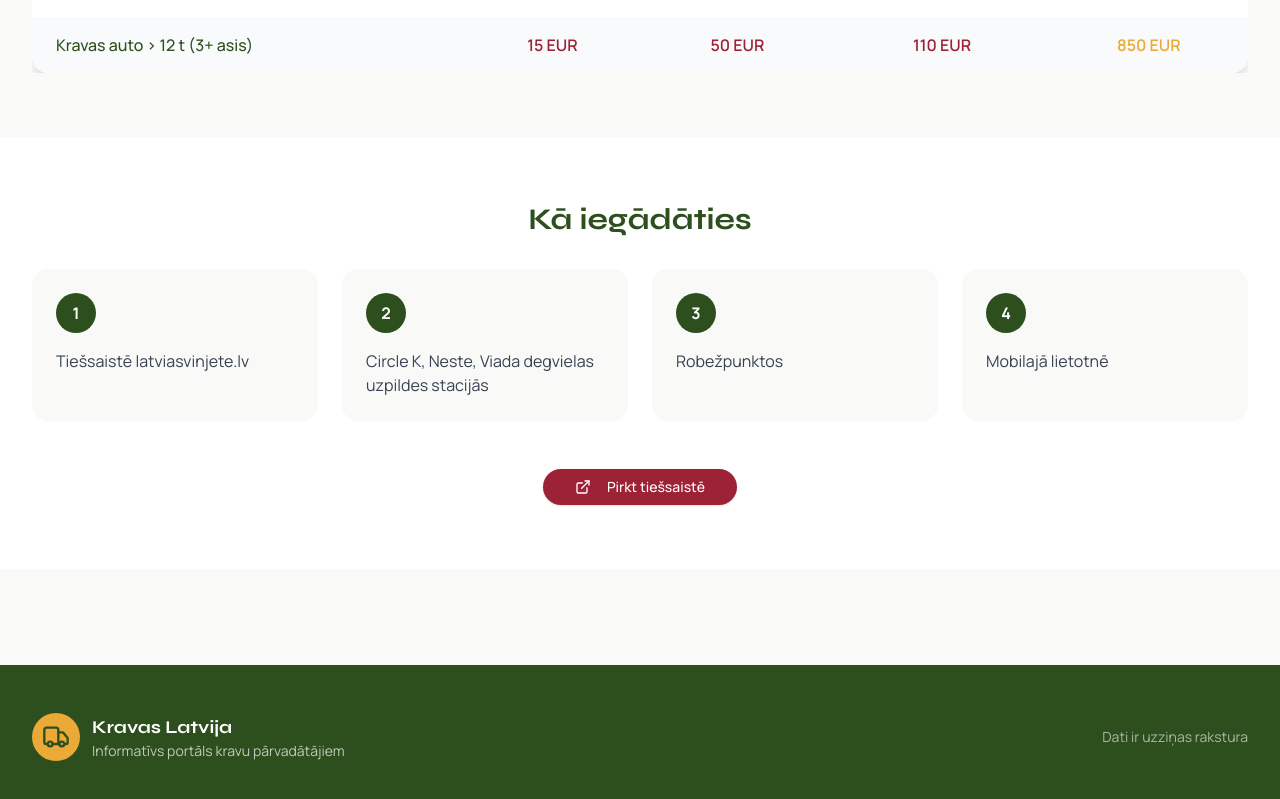
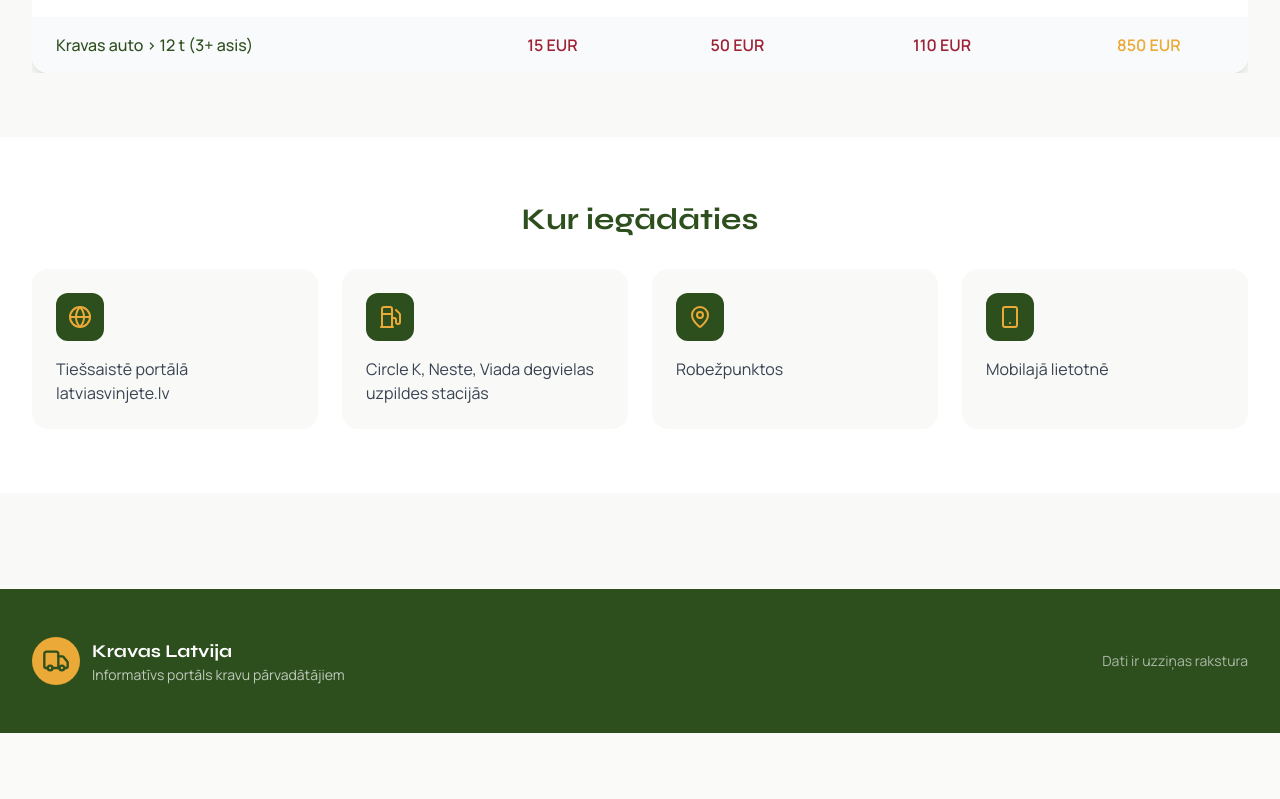
Before and after one commit to igrulkinbusiness-spec/warte, a React (Create React App) app in the folder frontend/: page /vignettes in a window 1280 px wide. Shown: the part 767-1566 px from the top of the page. After the commit the page ends 1500 px from the top, so only its background shows below. Built offline with nearby package versions, Linux system fonts and the light colour scheme.

Commit message:
auto-commit for 415a5f82-089d-4b52-a796-7b3de7ae3d3f

```diff
--- a/frontend/src/pages/VignettesPage.js
+++ b/frontend/src/pages/VignettesPage.js
@@ -1,11 +1,40 @@
 import React from 'react';
 import { useLanguage } from '../contexts/LanguageContext';
 import { motion } from 'framer-motion';
-import { CreditCard, CheckCircle, AlertTriangle, ExternalLink } from 'lucide-react';
-import { Button } from '../components/ui/button';
+import { CreditCard, AlertTriangle, MapPin, Fuel, Globe, Smartphone } from 'lucide-react';
 
 export const VignettesPage = () => {
   const { t, language } = useLanguage();
+
+  const purchaseLocations = {
+    lv: [
+      { icon: Globe, text: 'Tiešsaistē portālā latviasvinjete.lv' },
+      { icon: Fuel, text: 'Circle K, Neste, Viada degvielas uzpildes stacijās' },
+      { icon: MapPin, text: 'Robežpunktos' },
+      { icon: Smartphone, text: 'Mobilajā lietotnē' }
+    ],
+    en: [
+      { icon: Globe, text: 'Online at latviasvinjete.lv' },
+      { icon: Fuel, text: 'At Circle K, Neste, Viada gas stations' },
+      { icon: MapPin, text: 'At border crossings' },
+      { icon: Smartphone, text: 'Via mobile app' }
+    ],
+    ru: [
+      { icon: Globe, text: 'Онлайн на сайте latviasvinjete.lv' },
+      { icon: Fuel, text: 'На заправках Circle K, Neste, Viada' },
+      { icon: MapPin, text: 'На пограничных пунктах' },
+      { icon: Smartphone, text: 'Через мобильное приложение' }
+    ]
+  };
+
+  const sectionTitles = {
+    lv: { where: 'Kur iegādāties', prices: 'Tarifi', category: 'Kategorija', day: '1 diena', week: '1 nedēļa', month: '1 mēnesis', year: '1 gads' },
+    en: { where: 'Where to purchase', prices: 'Prices', category: 'Category', day: '1 day', week: '1 week', month: '1 month', year: '1 year' },
+    ru: { where: 'Где приобрести', prices: 'Тарифы', category: 'Категория', day: '1 день', week: '1 неделя', month: '1 месяц', year: '1 год' }
+  };
+
+  const titles = sectionTitles[language] || sectionTitles.lv;
+  const locations = purchaseLocations[language] || purchaseLocations.lv;
 
   return (
     <div data-testid="vignettes-page" className="min-h-screen">
@@ -49,28 +78,18 @@ export const VignettesPage = () => {
       <section className="py-16 bg-[#F9F9F7]">
         <div className="max-w-7xl mx-auto px-4 sm:px-6 lg:px-8">
           <h2 className="font-display text-3xl font-bold text-[#2D4F1E] mb-8 text-center">
-            {t.vignettes.prices}
+            {titles.prices}
           </h2>
 
           <div className="overflow-x-auto">
             <table className="w-full bg-white rounded-2xl shadow-lg overflow-hidden">
               <thead className="bg-[#2D4F1E] text-white">
                 <tr>
-                  <th className="px-6 py-4 text-left font-semibold">
-                    {language === 'ru' ? 'Категория' : language === 'lv' ? 'Kategorija' : 'Category'}
-                  </th>
-                  <th className="px-6 py-4 text-center font-semibold">
-                    {language === 'ru' ? '1 день' : language === 'lv' ? '1 diena' : '1 day'}
-                  </th>
-                  <th className="px-6 py-4 text-center font-semibold">
-                    {language === 'ru' ? '1 неделя' : language === 'lv' ? '1 nedēļa' : '1 week'}
-                  </th>
-                  <th className="px-6 py-4 text-center font-semibold">
-                    {language === 'ru' ? '1 месяц' : language === 'lv' ? '1 mēnesis' : '1 month'}
-                  </th>
-                  <th className="px-6 py-4 text-center font-semibold">
-                    {language === 'ru' ? '1 год' : language === 'lv' ? '1 gads' : '1 year'}
-                  </th>
+                  <th className="px-6 py-4 text-left font-semibold">{titles.category}</th>
+                  <th className="px-6 py-4 text-center font-semibold">{titles.day}</th>
+                  <th className="px-6 py-4 text-center font-semibold">{titles.week}</th>
+                  <th className="px-6 py-4 text-center font-semibold">{titles.month}</th>
+                  <th className="px-6 py-4 text-center font-semibold">{titles.year}</th>
                 </tr>
               </thead>
               <tbody>
@@ -89,15 +108,17 @@ export const VignettesPage = () => {
         </div>
       </section>
 
-      {/* How to Buy */}
+      {/* Where to Purchase - Information Only */}
       <section className="py-16 bg-white">
         <div className="max-w-7xl mx-auto px-4 sm:px-6 lg:px-8">
           <h2 className="font-display text-3xl font-bold text-[#2D4F1E] mb-8 text-center">
-            {t.vignettes.howToBuy}
+            {titles.where}
           </h2>
 
           <div className="grid grid-cols-1 md:grid-cols-2 lg:grid-cols-4 gap-6">
-            {t.vignettes.buySteps.map((step, index) => (
+            {locations.map((location, index) => {
+              const Icon = location.icon;
+              return (
                 <motion.div
                   key={index}
                   initial={{ opacity: 0, y: 20 }}
@@ -106,21 +127,13 @@ export const VignettesPage = () => {
                   transition={{ delay: index * 0.1 }}
                   className="bg-[#F9F9F7] p-6 rounded-2xl"
                 >
-                <div className="w-10 h-10 bg-[#2D4F1E] rounded-full flex items-center justify-center text-white font-bold mb-4">
-                  {index + 1}
+                  <div className="w-12 h-12 bg-[#2D4F1E] rounded-xl flex items-center justify-center mb-4">
+                    <Icon className="w-6 h-6 text-[#EBA937]" />
                   </div>
-                <p className="text-gray-700">{step}</p>
+                  <p className="text-gray-700">{location.text}</p>
                 </motion.div>
-            ))}
-          </div>
-
-          <div className="mt-12 text-center">
-            <a href="https://latviasvinjete.lv" target="_blank" rel="noopener noreferrer">
-              <Button className="bg-[#9D2235] hover:bg-[#7D1B2A] text-white rounded-full px-8 py-4">
-                <ExternalLink className="w-5 h-5 mr-2" />
-                {language === 'ru' ? 'Купить онлайн' : language === 'lv' ? 'Pirkt tiešsaistē' : 'Buy Online'}
-              </Button>
-            </a>
+              );
+            })}
           </div>
         </div>
       </section>
```
Lines whose indentation alone changed are shown as unchanged.
